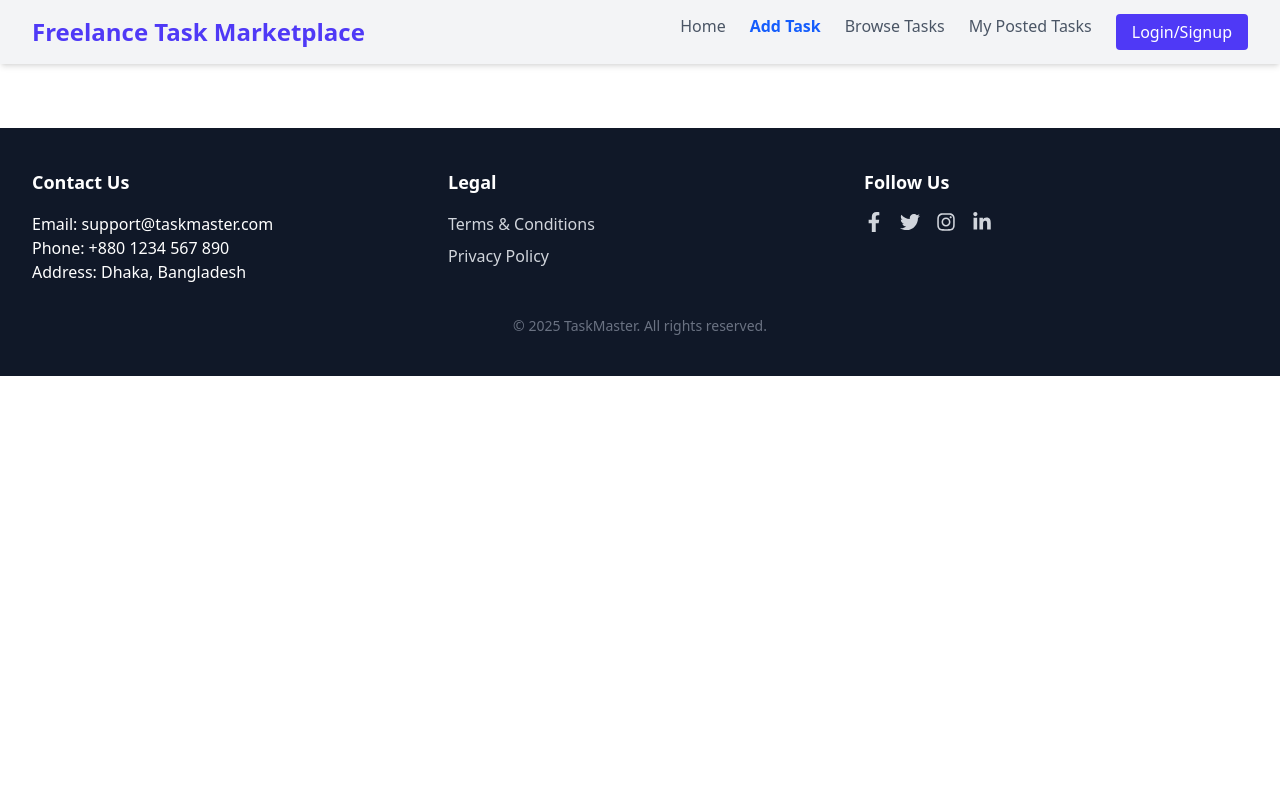
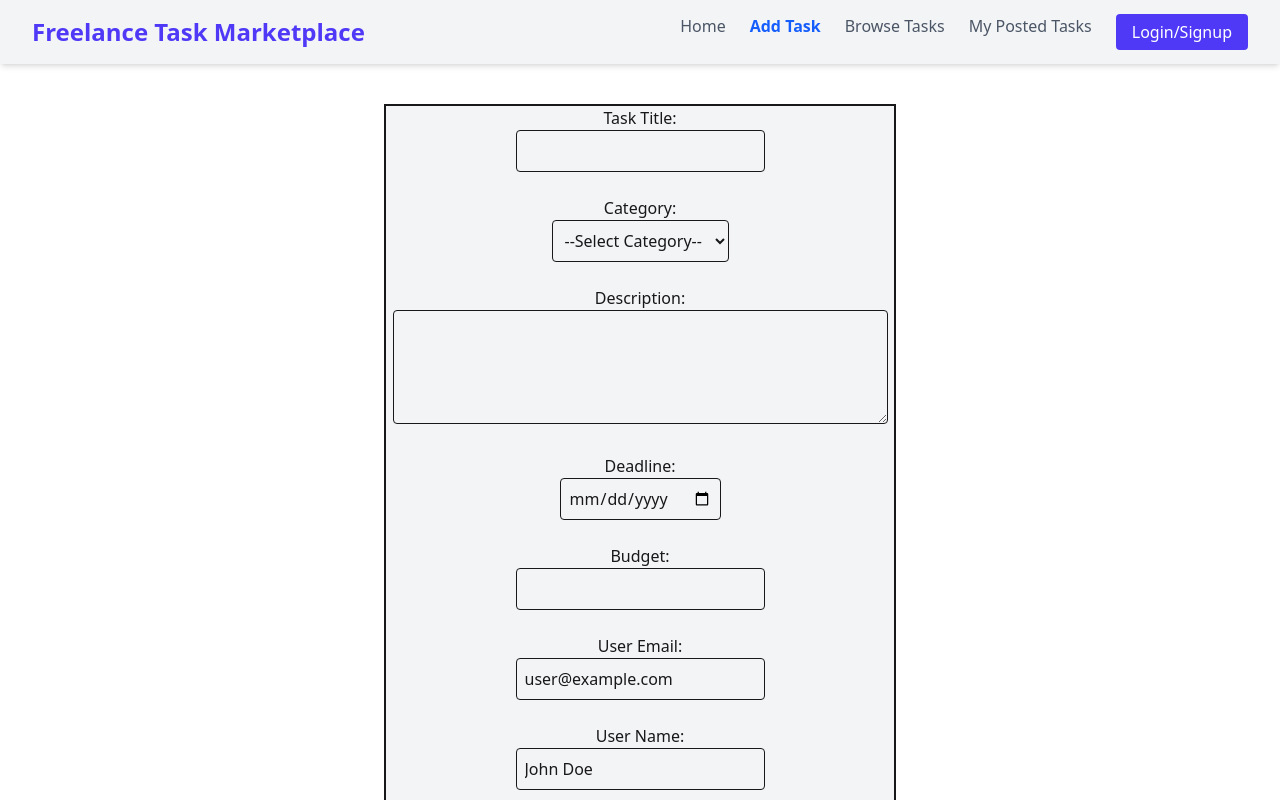
Before and after one commit to abdulkaium-dev/Freelancer-marketplace-client-side, a React (Vite) app: page /add-task in a window 1280 px wide. Shown: the top 800 px of the page. Built offline with nearby package versions, Linux system fonts and the light colour scheme; no server answers.

Commit message:
15th commit

```diff
--- a/src/component/Add Task.jsx
+++ b/src/component/Add Task.jsx
@@ -1,11 +1,53 @@
 import React from 'react';
 
 const AddTask = () => {
-    return (
-        <div>
+  return (
+    <div className='text-center '>
+ <form  className='bg-gray-100 border-2 mx-96'>
+  <div>
+      <label  for="taskTitle">Task Title:</label><br />
+  <input    className="p-2 border rounded" type="text" id="taskTitle" name="taskTitle" required /><br /><br />
+  </div>
 
-        </div>
-    );
+  <div>
+     <label for="category">Category:</label><br />
+  <select    className="p-2 border rounded" id="category" name="category" required>
+    <option value="">--Select Category--</option>
+    <option value="web-development">Web Development</option>
+    <option value="design">Design</option>
+    <option value="writing">Writing</option>
+    <option value="marketing">Marketing</option>
+
+  </select>
+  </div>
+
+ <br />
+
+ <div>
+      <label for="description">Description:</label><br />
+  <textarea    className="p-2 border rounded" id="description" name="description" rows="4" cols="50" required></textarea></div> <br />
+
+  <div>
+    <label for="deadline">Deadline:</label><br />
+  <input    className="p-2 border rounded" type="date" id="deadline" name="deadline" required /></div>  <br />
+
+ <div>
+     <label for="budget">Budget:</label><br />
+  <input    className="p-2 border rounded" type="number" id="budget" name="budget" min="0" required /></div><br />
+
+  <div ><label for="userEmail">User Email:</label><br />
+  <input    className="p-2 border rounded" type="email" id="userEmail" name="userEmail" readonly value="user@example.com" /></div><br />
+
+  <div>
+    <label for="userName">User Name:</label><br />
+  <input    className="p-2 border rounded" type="text" id="userName" name="userName" readonly value="John Doe" /></div><br />
+
+  <button    className="my-3 bg-green-500 text-white border border-gray-300 p-2 rounded-lg " type="submit">Add Task</button>
+</form>
+
+
+    </div>
+  );
 };
 
 export default AddTask;
```
